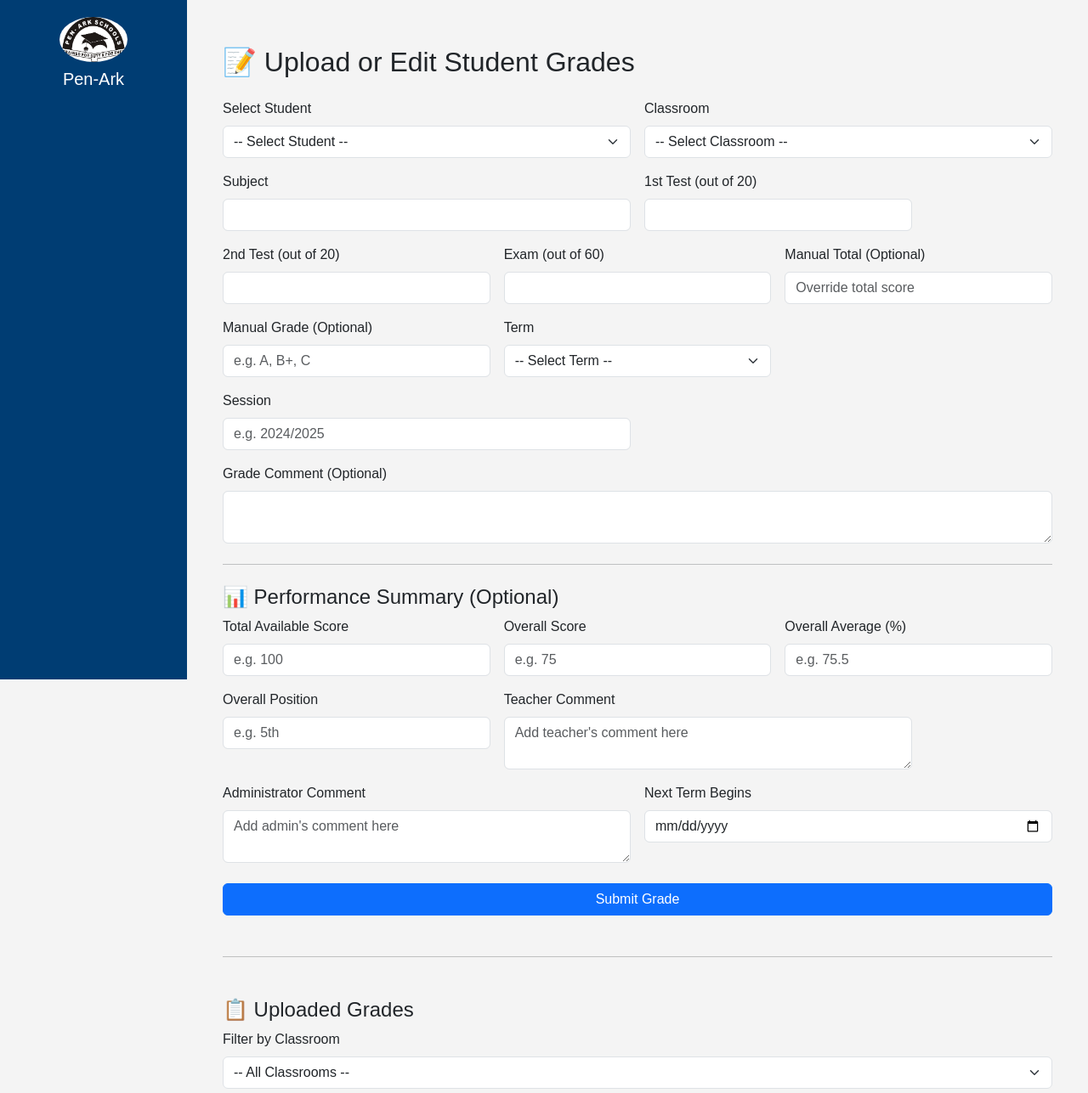
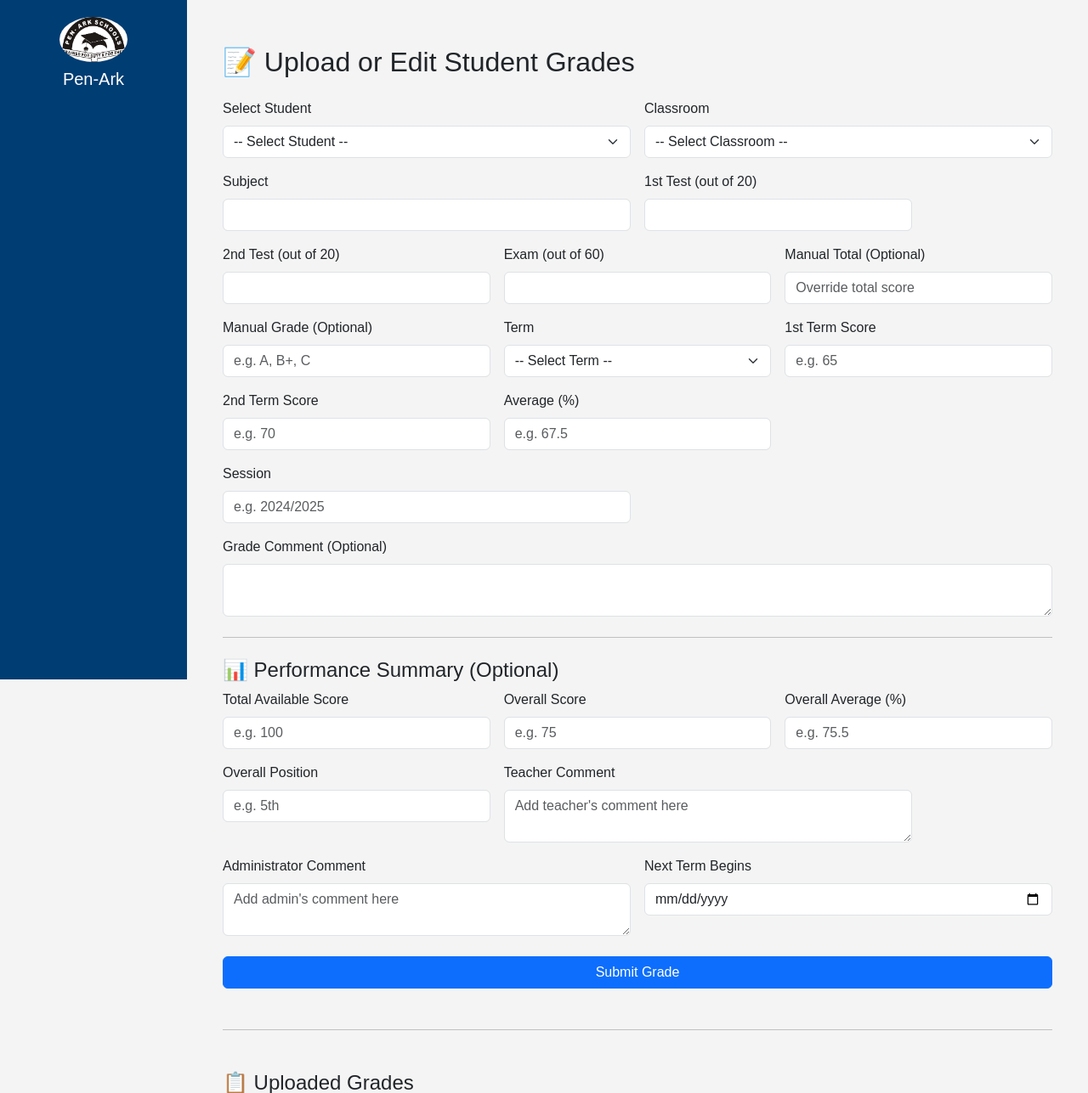
Before and after one commit to Chukwuaruka/school_portal, a Django app: template portal/templates/portal/teacher_upload_grades.html in a window 1280 px wide. Shown: the top 1287 px of the page at 85% size. Run offline with Django 5.2, Linux system fonts and the light colour scheme; the template is opened without the code that fills it, so the values that code supplies are empty.

```diff
--- a/portal/templates/portal/teacher_upload_grades.html
+++ b/portal/templates/portal/teacher_upload_grades.html
@@ -68,6 +68,21 @@
           <option>2nd Term</option>
           <option>3rd Term</option>
         </select>
+      </div>
+
+      <div class="col-md-4">
+        <label for="first_term_score" class="form-label">1st Term Score</label>
+        <input type="number" id="first_term_score" name="first_term_score" class="form-control" min="0" max="100" placeholder="e.g. 65">
+      </div>
+
+      <div class="col-md-4">
+        <label for="second_term_score" class="form-label">2nd Term Score</label>
+        <input type="number" id="second_term_score" name="second_term_score" class="form-control" min="0" max="100" placeholder="e.g. 70">
+      </div>
+
+      <div class="col-md-4">
+        <label for="average_score" class="form-label">Average (%)</label>
+        <input type="number" step="0.01" id="average_score" name="average_score" class="form-control" min="0" max="100" placeholder="e.g. 67.5">
       </div>
 
       <div class="col-md-6">
```
